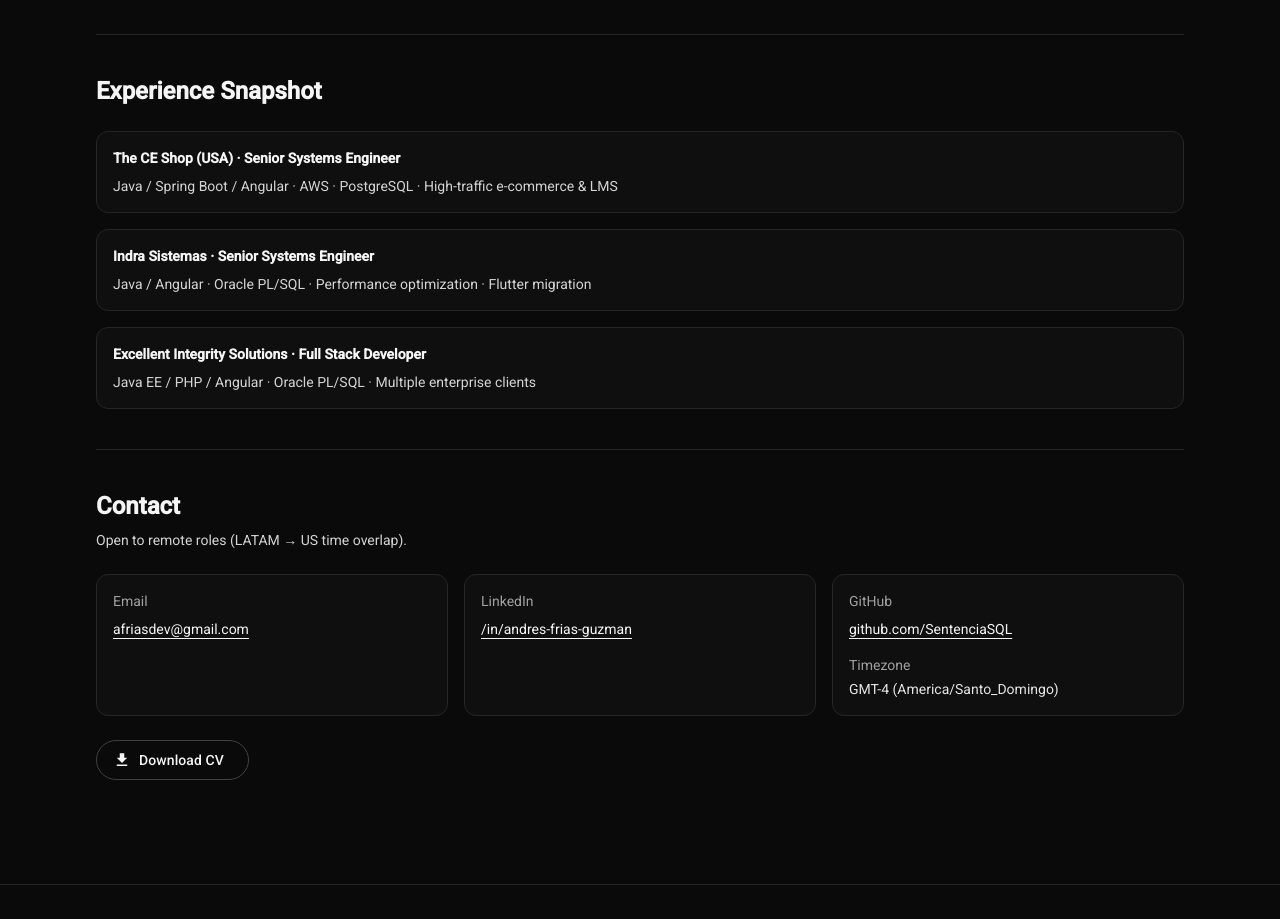
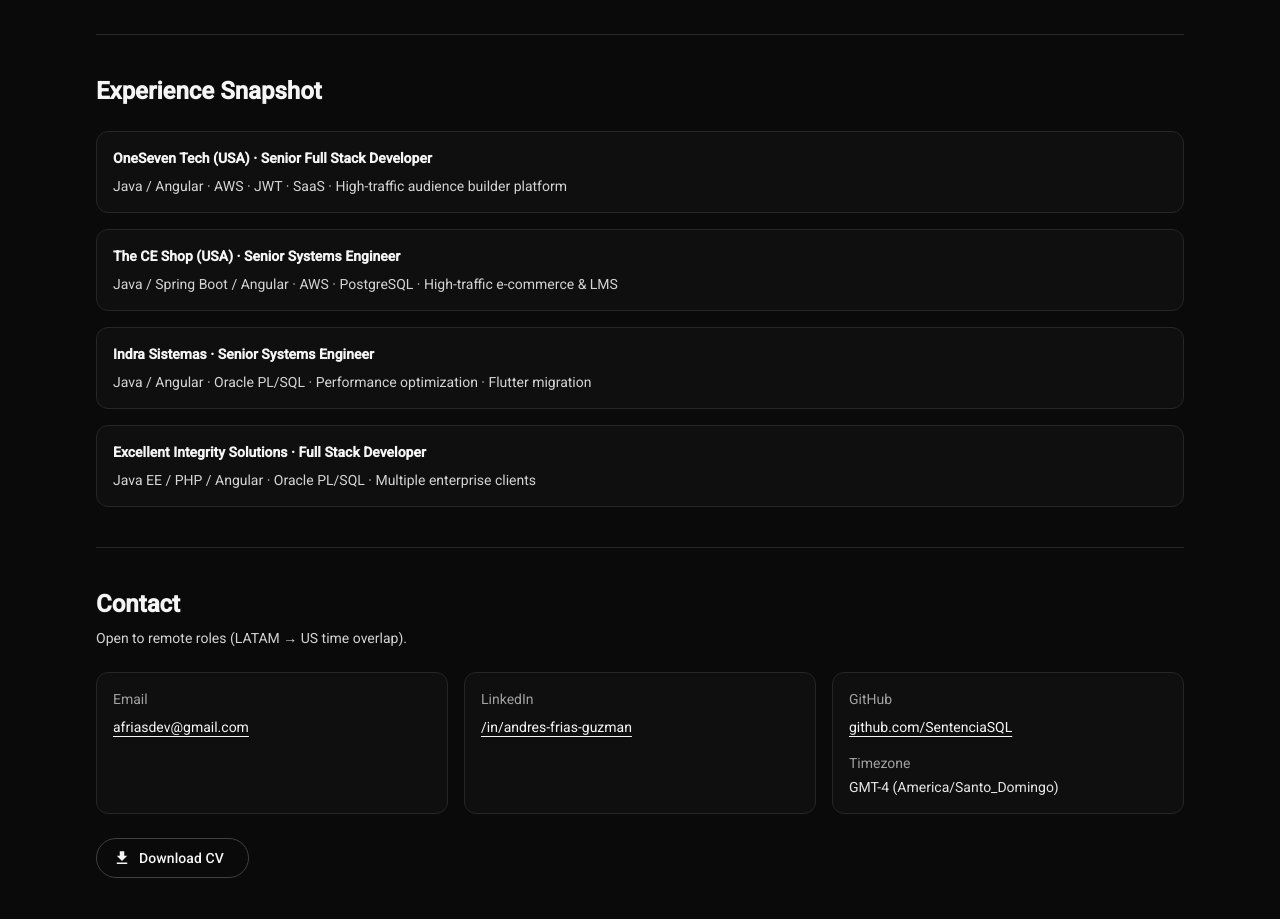
Before and after one commit to SentenciaSQL/portfolio, an Angular app: page / in a window 1280 px wide. Shown: the part 2960-3879 px from the top of the page. Built offline with nearby package versions, Linux system fonts and the light colour scheme.

Commit message:
Update experience.component.html
add workexperience

```diff
--- a/src/app/features/home/sections/experience/experience.component.html
+++ b/src/app/features/home/sections/experience/experience.component.html
@@ -2,6 +2,15 @@
   <h2 class="text-2xl font-semibold">{{ i18n.t('experience.title') }}</h2>
 
   <div class="mt-6 grid gap-4">
+    <mat-card class="!bg-neutral-900/40 !border !border-neutral-800 !shadow-none rounded-2xl">
+      <mat-card-content class="p-6">
+        <div class="font-semibold">OneSeven Tech (USA) · Senior Full Stack Developer</div>
+        <div class="mt-2 text-sm text-neutral-300">
+          Java / Angular · AWS · JWT · SaaS · High-traffic audience builder platform
+        </div>
+      </mat-card-content>
+    </mat-card>
+
     <mat-card class="!bg-neutral-900/40 !border !border-neutral-800 !shadow-none rounded-2xl">
       <mat-card-content class="p-6">
         <div class="font-semibold">The CE Shop (USA) · Senior Systems Engineer</div>
```
